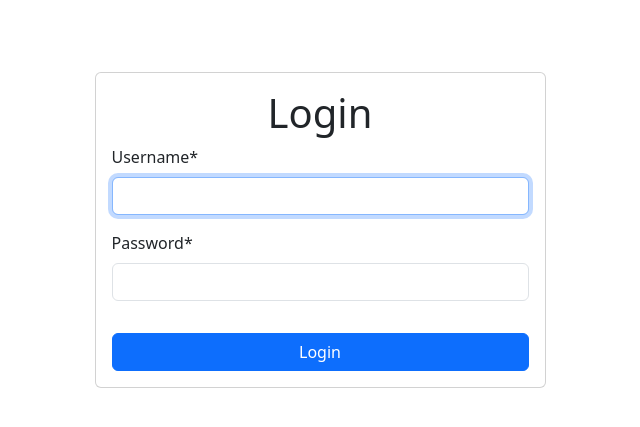
After one commit to rpk6432/it-company-task-manager, a Django app: page /accounts/login/ in a window 1280 px wide. The commit adds this page. Shown: the top 427 px of the page, without its empty margins (320-960 px from the left). Run offline with Django 5.2, Linux system fonts and the light colour scheme; some libraries are stand-ins or nearby versions.

Commit message:
feat: add authentication functionality
- Implement the user login and logout flow.
- Add templates for the login page and the post-logout confirmation page.
- Update sidebar navigation with functional authentication links.

```diff
--- a/task_manager/settings.py
+++ b/task_manager/settings.py
@@ -128,3 +128,6 @@ AUTH_USER_MODEL = 'tracker.Worker'
 
 CRISPY_ALLOWED_TEMPLATE_PACKS = "bootstrap5"
 CRISPY_TEMPLATE_PACK = "bootstrap5"
+
+LOGIN_REDIRECT_URL = "/"
+LOGIN_URL = "login"
--- a/task_manager/urls.py
+++ b/task_manager/urls.py
@@ -4,4 +4,5 @@ from django.urls import path, include
 urlpatterns = [
     path("admin/", admin.site.urls),
     path("", include("tracker.urls", namespace="tracker")),
+    path("accounts/", include("django.contrib.auth.urls")),
 ]
--- /dev/null
+++ b/templates/registration/login.html
@@ -0,0 +1,32 @@
+{% extends "base.html" %}
+{% load crispy_forms_tags %}
+
+{% block title %}Login{% endblock %}
+
+{% block sidebar %}{% endblock %}
+
+{% block content %}
+<div class="container">
+  <div class="row justify-content-center mt-5">
+    <div class="col-lg-5 col-md-7 col-sm-9">
+      <div class="card">
+        <div class="card-body">
+          <h1 class="card-title text-center">Login</h1>
+
+          {% if form.errors %}
+            <div class="alert alert-danger" role="alert">
+              Your username and password didn't match. Please try again.
+            </div>
+          {% endif %}
+
+          <form method="post" novalidate>
+            {% csrf_token %}
+            {{ form|crispy }}
+            <button type="submit" class="btn btn-primary w-100 mt-3">Login</button>
+          </form>
+        </div>
+      </div>
+    </div>
+  </div>
+</div>
+{% endblock %}
```
Also changed, not shown: templates/includes/sidebar.html (+17 -8 lines), templates/registration/logged_out.html (added, +21 -0 lines).
